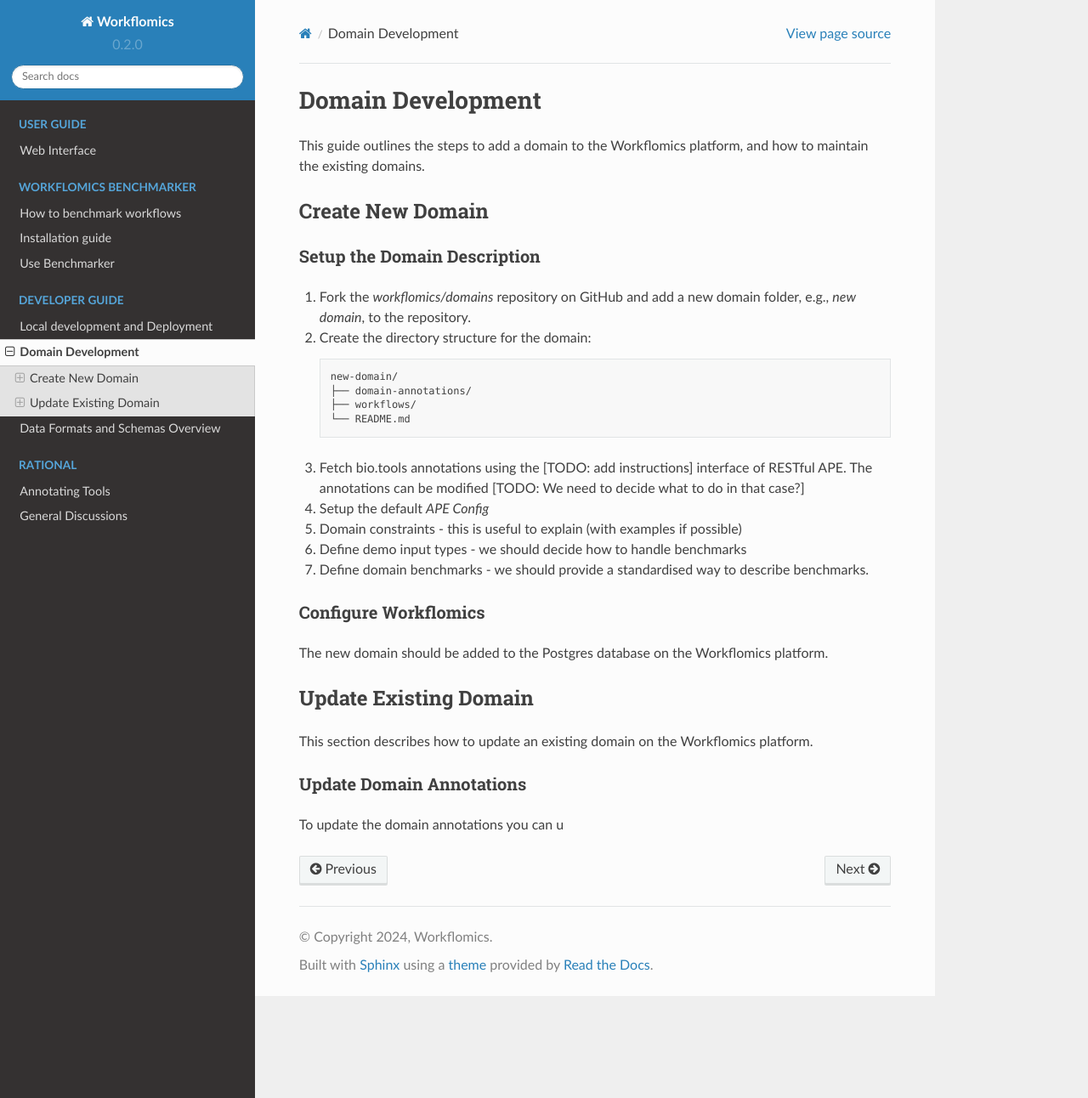
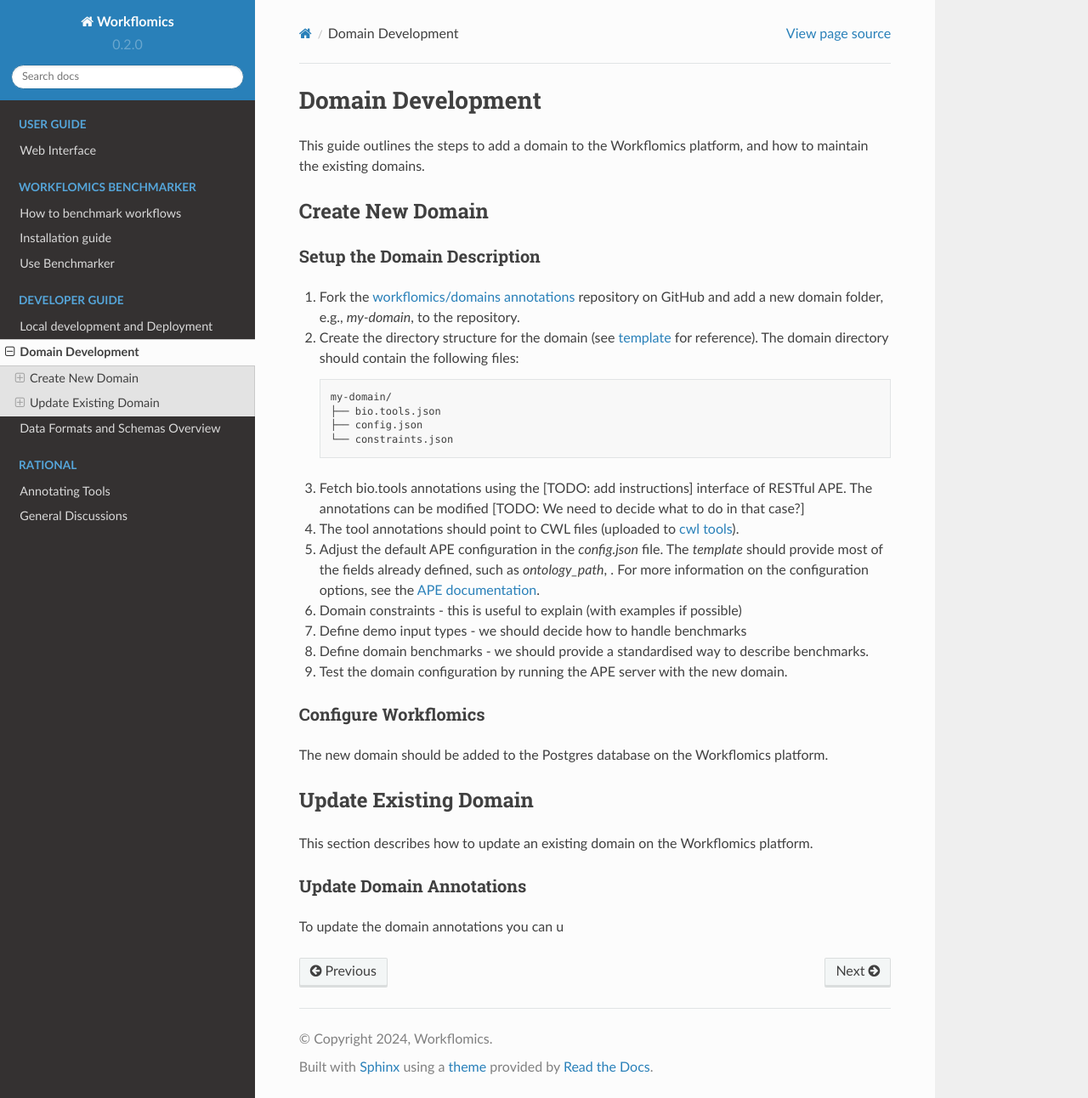
Before and after one commit to Workflomics/workflomics-readthedocs, a Sphinx documentation site: the page built from docs/source/developer-guide/domain-development.rst, in a window 1280 px wide and 1292 px high. Shown: the whole window at 85% size. Built offline with Sphinx 7.4.7 and the Read the Docs theme 2.0.0, drawn with Linux system fonts in a browser that asks for light colours.

Commit message:
Update the documentation on domain creation

```diff
--- a/docs/source/developer-guide/domain-development.rst
+++ b/docs/source/developer-guide/domain-development.rst
@@ -9,25 +9,28 @@ Create New Domain
 Setup the Domain Description
 ============================
 
-1. Fork the `workflomics/domains` repository on GitHub and add a new domain folder, e.g., `new domain`, to the repository.
-2. Create the directory structure for the domain:
+1. Fork the `workflomics/domains annotations <https://github.com/Workflomics/domain-annotations>`_ repository on GitHub and add a new domain folder, e.g., `my-domain`, to the repository.
+2. Create the directory structure for the domain (see `template <https://github.com/Workflomics/domain-annotations/tree/main/template>`_ for reference). The domain directory should contain the following files:
 
    .. code-block:: text
 
-      new-domain/
-      ├── domain-annotations/
-      ├── workflows/
-      └── README.md
+      my-domain/
+      ├── bio.tools.json
+      ├── config.json
+      └── constraints.json
 
 3. Fetch bio.tools annotations using the [TODO: add instructions] interface of RESTful APE. The annotations can be modified [TODO: We need to decide what to do in that case?]
+4. The tool annotations should point to CWL files (uploaded to `cwl tools <https://github.com/Workflomics/containers/tree/main/cwl/tools>`_).
 
-4. Setup the default `APE Config`
+5. Adjust the default APE configuration in the `config.json` file. The `template` should provide most of the fields already defined, such as `ontology_path`, . For more information on the configuration options, see the `APE documentation <https://ape-framework.readthedocs.io/en/latest/docs/specifications/setup.html#core-configuration>`_.
 
-5. Domain constraints - this is useful to explain (with examples if possible)
+6. Domain constraints - this is useful to explain (with examples if possible)
 
-6. Define demo input types - we should decide how to handle benchmarks
+7. Define demo input types - we should decide how to handle benchmarks
 
-7. Define domain benchmarks - we should provide a standardised way to describe benchmarks.
+8. Define domain benchmarks - we should provide a standardised way to describe benchmarks.
+
+9. Test the domain configuration by running the APE server with the new domain.
 
 
 Configure Workflomics
```
